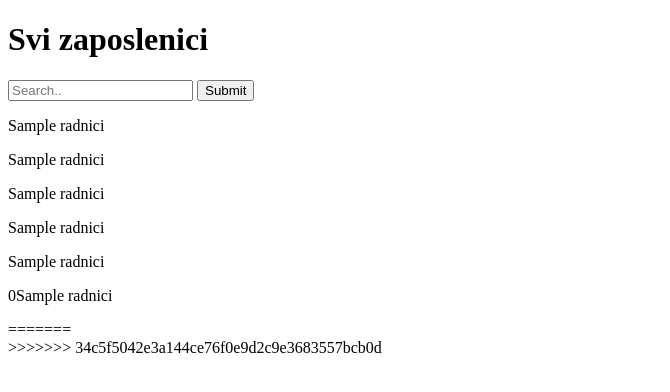
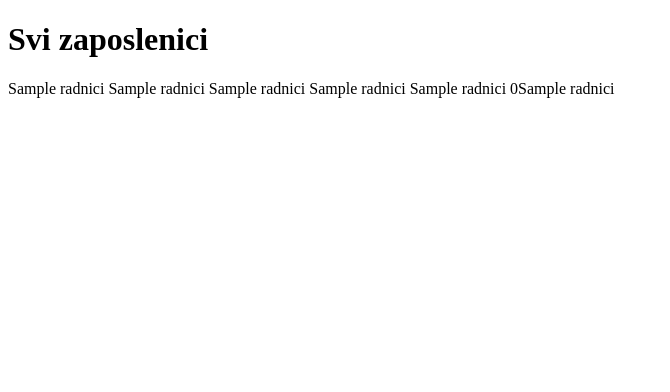
Before and after one commit to MarkoCuk54/Employee-Management-System, a Flask app: page /svi in a window 1280 px wide. Shown: the top 392 px of the page, without its empty margins (0-670 px from the left). Run offline with Flask 2, Linux system fonts and the light colour scheme; a database or web service that is not in the repository returns one stand-in record (values such as "Sample title").

Commit message:
some design changes

```diff
--- a/templates/svi.html
+++ b/templates/svi.html
@@ -5,6 +5,7 @@
     <meta charset="UTF-8" />
     <meta http-equiv="X-UA-Compatible" content="IE=edge" />
     <meta name="viewport" content="width=device-width, initial-scale=1.0" />
+    <link rel="stylesheet" href="../static/css/svi.css">
     <title>Svi zaposlenici</title>
 </head>
 
@@ -15,8 +16,6 @@
 <div class="topnav">
     <div class="search-container">
 
-        <input type="text" placeholder="Search.." name="search">
-        <button type="submit">Submit</button>
 
         <div class="radnik">
             <p>{{data[0][1]}}</p>
@@ -26,9 +25,6 @@
             <p>{{data[0][5]}}</p>
             <p>0{{data[0][6]}}</p>
         </div>
-        <footer></footer>
-        =======
     </div>
-    >>>>>>> 34c5f5042e3a144ce76f0e9d2c9e3683557bcb0d
 
 </html>
```
